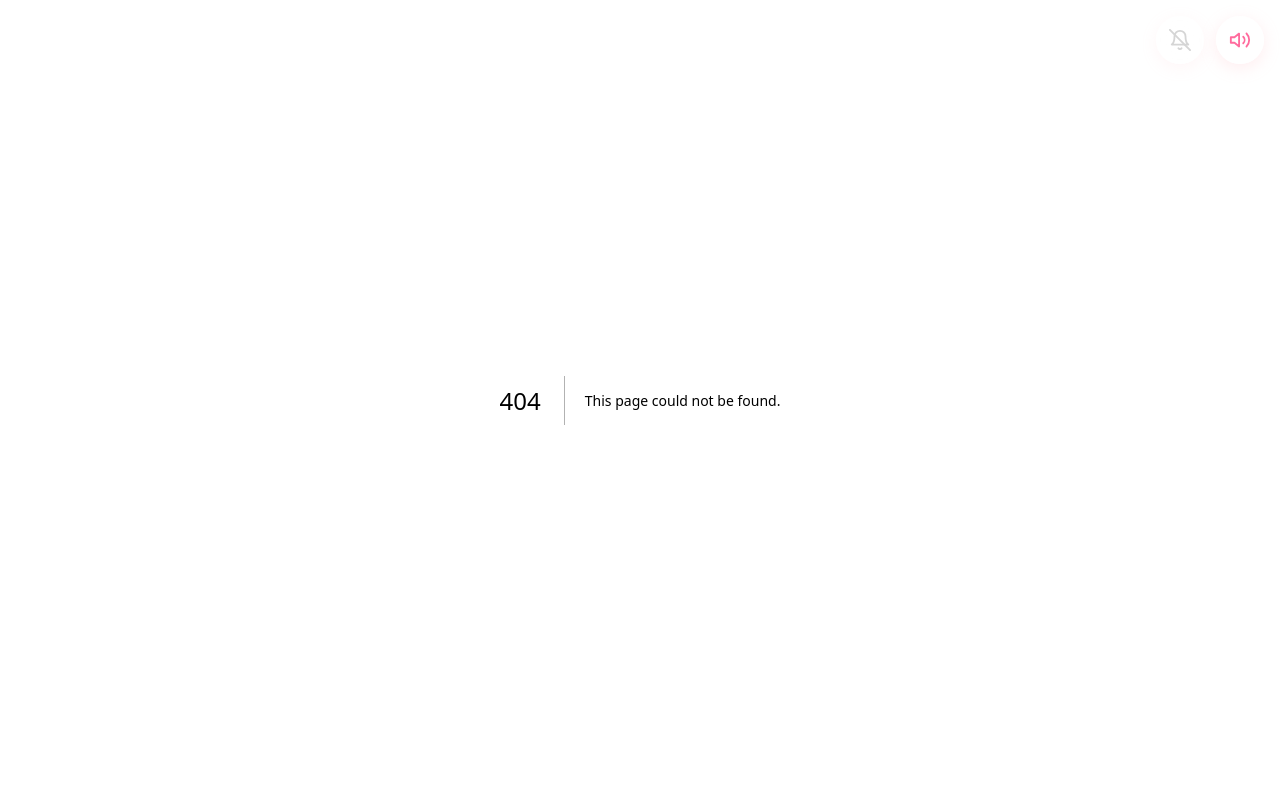
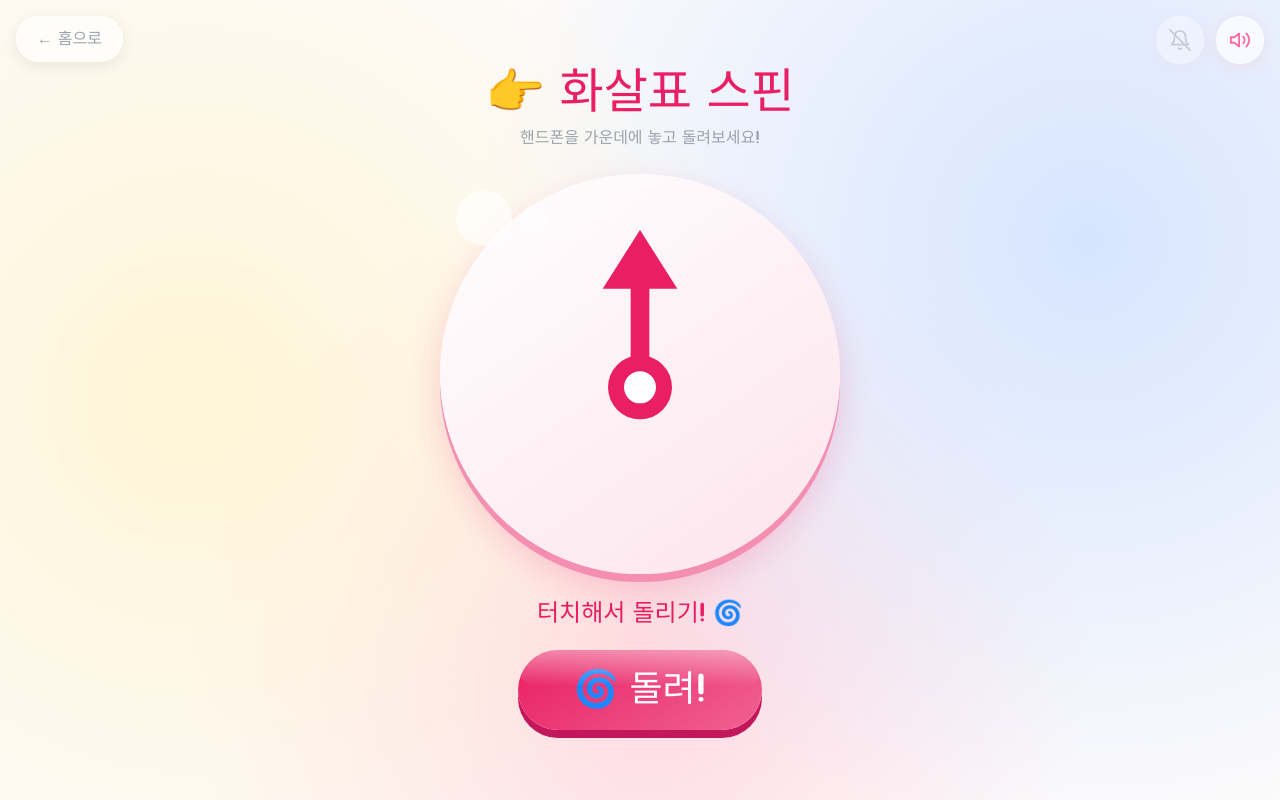
Before and after one commit to mooooburg-dev/miniplay, a Next.js app: page /game/spin in a window 1280 px wide. Before the commit this address had no page. Built offline with nearby package versions, Linux system fonts and the light colour scheme.

Commit message:
화살표 스핀 게임 추가

```diff
--- /dev/null
+++ b/app/game/spin/page.tsx
@@ -0,0 +1,149 @@
+'use client';
+import { useState, useCallback } from 'react';
+import { useRouter } from 'next/navigation';
+import { useAudio } from '@/hooks/useAudio';
+import { trackEvent } from '@/lib/gtag';
+
+const ACCENT = '#e91e63';
+const SHADOW = '#f48fb1';
+const SPIN_MIN_TURNS = 5;
+const SPIN_MAX_TURNS = 10;
+const SPIN_DURATION_MS = 3500;
+
+type Phase = 'idle' | 'spinning' | 'done';
+
+export default function SpinPage() {
+  const router = useRouter();
+  const { playClick, playFanfare } = useAudio();
+
+  const [phase, setPhase] = useState<Phase>('idle');
+  const [rotation, setRotation] = useState(0);
+
+  const spin = useCallback(() => {
+    if (phase !== 'idle') return;
+    trackEvent('game_start', { game_name: 'spin' });
+    playClick();
+    setPhase('spinning');
+
+    const extraTurns =
+      SPIN_MIN_TURNS + Math.random() * (SPIN_MAX_TURNS - SPIN_MIN_TURNS);
+    const totalDeg = rotation + extraTurns * 360;
+
+    setRotation(totalDeg);
+
+    setTimeout(() => {
+      setPhase('done');
+      playFanfare();
+    }, SPIN_DURATION_MS + 200);
+  }, [phase, rotation, playClick, playFanfare]);
+
+  const reset = useCallback(() => {
+    setPhase('idle');
+  }, []);
+
+  return (
+    <div className="game-screen">
+      <button
+        onClick={() => router.push('/')}
+        className="fixed top-4 left-4 z-50 bg-white/70 backdrop-blur-md border border-white/80 rounded-full px-4 py-2 sm:px-5 sm:py-2.5 text-sm sm:text-base text-gray-400 font-jua shadow-[0_4px_16px_rgba(0,0,0,0.08)] active:scale-90 transition-all hover:bg-white/90"
+      >
+        ← 홈으로
+      </button>
+
+      <h1
+        className="text-3xl sm:text-4xl md:text-5xl font-jua mb-2"
+        style={{ color: ACCENT }}
+      >
+        👉 화살표 스핀
+      </h1>
+
+      <p className="text-sm sm:text-base text-gray-400 font-jua mb-6">
+        핸드폰을 가운데에 놓고 돌려보세요!
+      </p>
+
+      {/* 화살표 영역 */}
+      <div
+        className="relative w-[260px] h-[260px] sm:w-[340px] sm:h-[340px] md:w-[400px] md:h-[400px] rounded-full flex items-center justify-center"
+        style={{
+          background: 'linear-gradient(145deg, #fff, #fce4ec)',
+          boxShadow: `0 8px 0 ${SHADOW}, 0 14px 32px rgba(233,30,99,0.18)`,
+        }}
+      >
+        {/* 광택 */}
+        <div className="absolute top-4 left-4 w-10 h-10 sm:w-14 sm:h-14 bg-white/60 rounded-full" />
+        <div className="absolute top-6 left-16 sm:top-8 sm:left-20 w-5 h-5 sm:w-7 sm:h-7 bg-white/40 rounded-full" />
+
+        {/* 화살표 */}
+        <div
+          className="w-full h-full flex items-center justify-center"
+          style={{
+            transform: `rotate(${rotation}deg)`,
+            transition:
+              phase === 'spinning'
+                ? `transform ${SPIN_DURATION_MS}ms cubic-bezier(0.33, 1, 0.68, 1)`
+                : undefined,
+          }}
+        >
+          <svg width="80%" height="80%" viewBox="0 0 120 120">
+            {/* 화살표 몸통 */}
+            <line
+              x1="60"
+              y1="65"
+              x2="60"
+              y2="22"
+              stroke={ACCENT}
+              strokeWidth="7"
+              strokeLinecap="round"
+            />
+            {/* 화살표 머리 */}
+            <polygon points="60,6 46,28 74,28" fill={ACCENT} />
+            {/* 중앙 원 */}
+            <circle cx="60" cy="65" r="12" fill={ACCENT} />
+            <circle cx="60" cy="65" r="6" fill="white" />
+          </svg>
+        </div>
+      </div>
+
+      {/* 메시지 */}
+      <p
+        className={`text-xl sm:text-2xl font-jua mt-6 min-h-[2rem] transition-all duration-300 ${
+          phase === 'done' ? 'scale-110' : ''
+        }`}
+        style={{ color: ACCENT }}
+      >
+        {phase === 'idle' && '터치해서 돌리기! 🌀'}
+        {phase === 'spinning' && '빙글빙글~ 🌀'}
+        {phase === 'done' && '🎉 당첨! 🎉'}
+      </p>
+
+      {/* 스핀 / 다시 버튼 */}
+      {phase === 'done' ? (
+        <button
+          onClick={() => {
+            playClick();
+            reset();
+          }}
+          className="relative mt-5 px-11 py-4 sm:px-14 sm:py-5 text-2xl sm:text-3xl md:text-4xl font-jua text-white rounded-full action-btn active:translate-y-1 transition-transform"
+          style={{
+            background: `linear-gradient(145deg, ${ACCENT}, #f06292)`,
+            boxShadow: '0 8px 0 #c2185b',
+          }}
+        >
+          🔄 다시 돌리기
+        </button>
+      ) : (
+        <button
+          onClick={spin}
+          disabled={phase !== 'idle'}
+          className="relative mt-5 px-11 py-4 sm:px-14 sm:py-5 text-2xl sm:text-3xl md:text-4xl font-jua text-white rounded-full action-btn disabled:opacity-50 active:translate-y-1 transition-transform"
+          style={{
+            background: `linear-gradient(145deg, ${ACCENT}, #f06292)`,
+            boxShadow: '0 8px 0 #c2185b',
+          }}
+        >
+          🌀 {phase === 'idle' ? '돌려!' : '돌아가는 중...'}
+        </button>
+      )}
+    </div>
+  );
+}
--- a/components/GameCard.tsx
+++ b/components/GameCard.tsx
@@ -10,7 +10,8 @@ interface GameCardProps {
 export function GameCard({ game }: GameCardProps) {
   const router = useRouter()
   const { players, setCurrentGame, resetTurn } = useGameStore()
-  const disabled = players.length < 2
+  const noPlayersNeeded = game.id === 'spin'
+  const disabled = !noPlayersNeeded && players.length < 2
 
   const handleClick = () => {
     if (disabled) return
--- a/tailwind.config.ts
+++ b/tailwind.config.ts
@@ -92,6 +92,10 @@ const config: Config = {
             transform: 'translate(var(--tx), var(--ty)) scale(0.3) rotate(var(--rot))',
           },
         },
+        arrowSpin: {
+          '0%': { transform: 'rotate(var(--spin-from))' },
+          '100%': { transform: 'rotate(var(--spin-to))' },
+        },
       },
       animation: {
         'float-y': 'floatY 2.5s ease-in-out infinite',
@@ -108,6 +112,7 @@ const config: Config = {
         'tooth-bite': 'toothBite 0.45s ease-out',
         'screen-shake': 'screenShake 0.5s ease-out',
         'particle-fly': 'particleFly 1.3s ease-out forwards',
+        'arrow-spin': 'arrowSpin var(--spin-duration) cubic-bezier(0.33, 1, 0.68, 1) forwards',
       },
     },
   },
```
Also changed, not shown: types/index.ts (+24 -9 lines).
